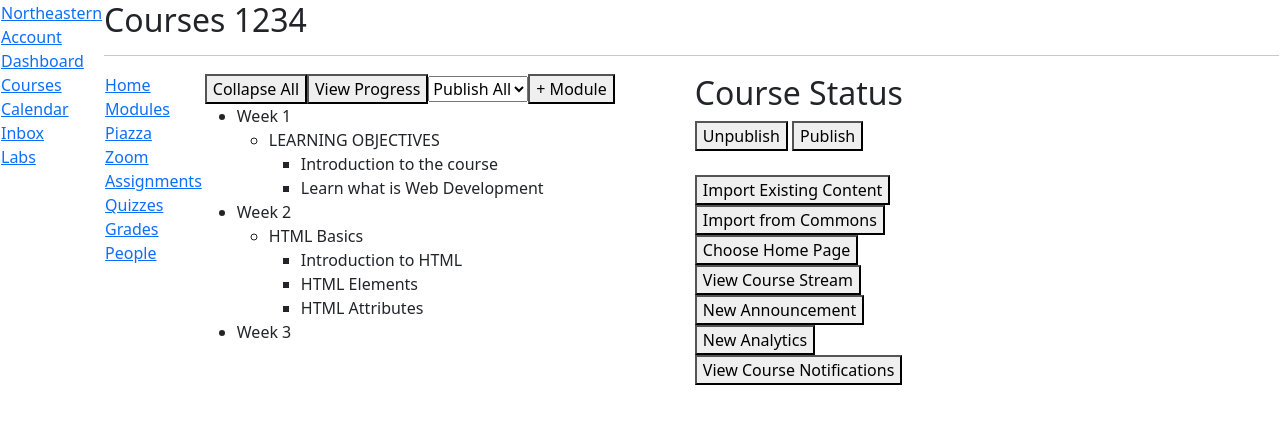
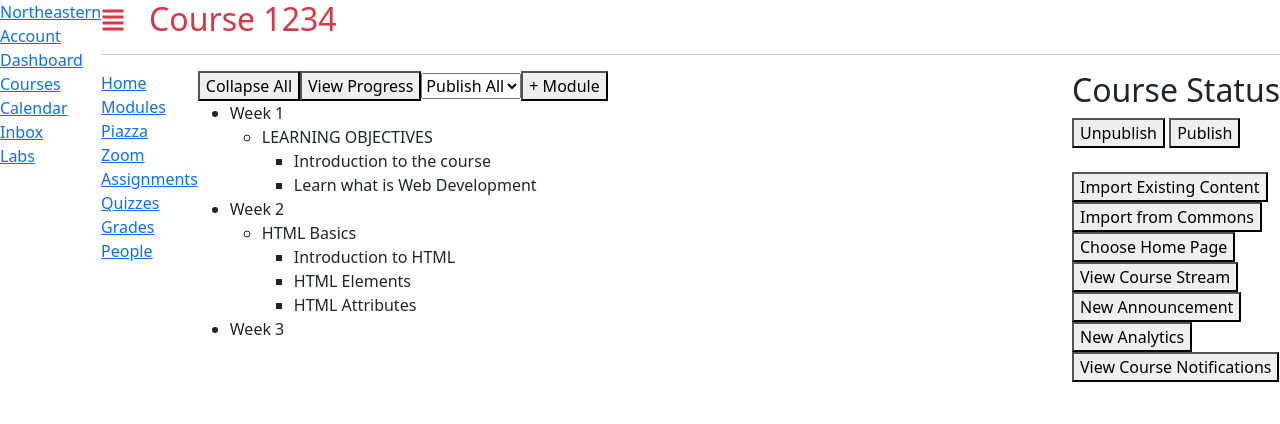
Before and after one commit to kushalkrishnappa/kambaz, a Next.js app: page /Courses/1234/Home in a window 1280 px wide. Shown: the top 424 px of the page. Built offline with nearby package versions, Linux system fonts and the light colour scheme.

Commit message:
- replacing table CSS

```diff
--- a/app/(Kambaz)/Courses/[cid]/Home/page.tsx
+++ b/app/(Kambaz)/Courses/[cid]/Home/page.tsx
@@ -4,18 +4,14 @@ import CourseStatus from "./Status";
 export default function Home() {
   return (
     <div id="wd-home">
-      <table>
-        <tbody>
-          <tr>
-            <td valign="top" width="70%">
-              <Modules />
-            </td>
-            <td valign="top">
-              <CourseStatus />
-            </td>
-          </tr>
-        </tbody>
-      </table>
+      <div className="d-flex" id="wd-home">
+        <div className="flex-fill me-3">
+          <Modules />
+        </div>
+        <div className="d-none d-lg-block">
+          <CourseStatus />
+        </div>
+      </div>
     </div>
   );
 }
--- a/app/(Kambaz)/Courses/[cid]/layout.tsx
+++ b/app/(Kambaz)/Courses/[cid]/layout.tsx
@@ -1,5 +1,6 @@
 import { ReactNode } from "react";
 import CourseNavigation from "./Navigation";
+import { FaAlignJustify } from "react-icons/fa";
 
 export default async function CoursesLayout({
   children,
@@ -8,20 +9,17 @@ export default async function CoursesLayout({
   const { cid } = await params;
   return (
     <div id="wd-courses">
-      <h2>Courses {cid}</h2>
+      <h2 className="text-danger">
+        <FaAlignJustify className="me-4 fs-4 mb-1" />
+        Course {cid}
+      </h2>
       <hr />
-      <table>
-        <tbody>
-          <tr>
-            <td valign="top" width="200">
-              <CourseNavigation />
-            </td>
-            <td valign="top" width="100%">
-              {children}
-            </td>
-          </tr>
-        </tbody>
-      </table>
+      <div className="d-flex">
+        <div className="d-none d-md-block">
+          <CourseNavigation />
+        </div>
+        <div className="flex-fill">{children}</div>
+      </div>
     </div>
   );
 }
--- a/app/(Kambaz)/layout.tsx
+++ b/app/(Kambaz)/layout.tsx
@@ -5,19 +5,13 @@ export default function KambazLayout({
   children,
 }: Readonly<{ children: ReactNode }>) {
   return (
-    <table>
-      <tbody>
-        <tr>
-          <td valign="top" width="200">
-            {" "}
-            <KambazNavigation />{" "}
-          </td>
-          <td valign="top" width="100%">
-            {" "}
-            {children}{" "}
-          </td>
-        </tr>
-      </tbody>
-    </table>
+    <div id="wd-kambaz">
+      <div className="d-flex">
+        <div>
+          <KambazNavigation />
+        </div>
+        <div className="flex-fill">{children}</div>
+      </div>
+    </div>
   );
 }
```
